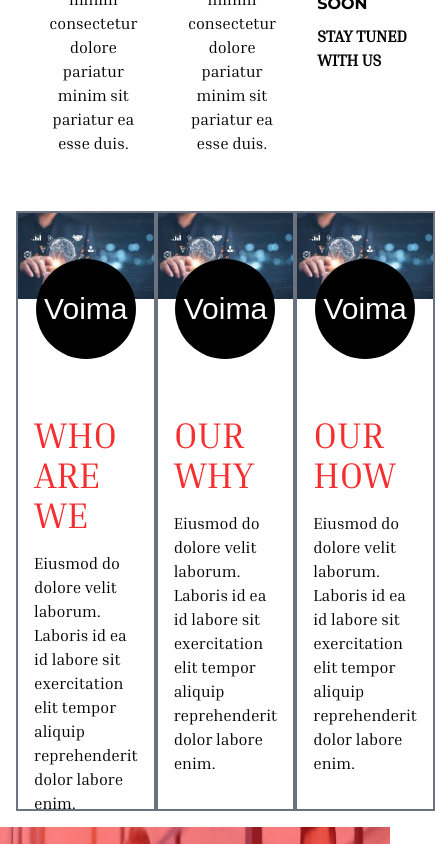
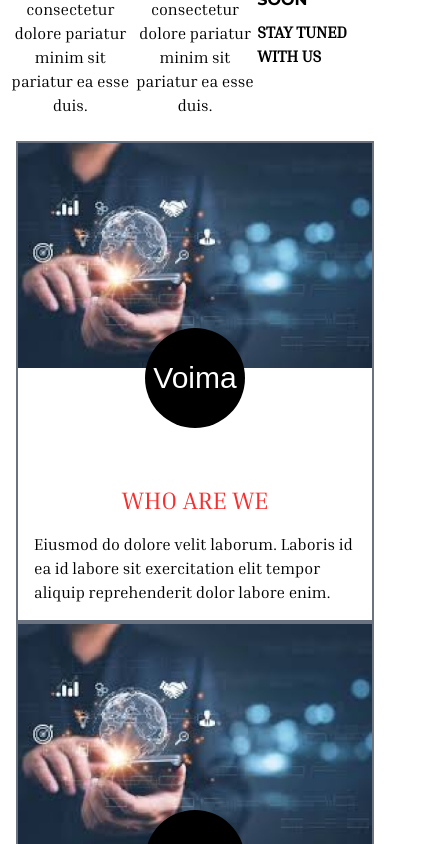
Before and after one commit to Voimahub/website, a Next.js app: page / in a window 390 px wide. Shown: the part 2240-3084 px from the top of the page, 435 px wide, since content can reach past the window. Built offline with nearby package versions, Linux system fonts and the light colour scheme; a web font is replaced by a local one.

Commit message:
fix layout issue home page

```diff
--- a/app/page.jsx
+++ b/app/page.jsx
@@ -86,7 +86,7 @@ export default function Home() {
           />
         </div>
       </div>
-      <div className=" flex justify-between items-center gap-8 p-10">
+      <div className="w-full flex justify-between items-center sm:gap-8 p-2 ">
         <div className=" flex-1 flex flex-col gap-4 justify-between items-center ">
           <Image src={Mission} alt="our mission photo" />
           <h1 className=" text-2xl">MISSION</h1>
@@ -109,7 +109,7 @@ export default function Home() {
           <Image
             src={PhoneApp}
             alt="Phone app"
-            className=" h-full w-full flex-1"
+            className=" h-full  flex-1 w-40"
           />
           <h1
             className={`text-[#f52f2f] font-black text-xl flex-1 ${MontserratBold.className}`}
@@ -122,10 +122,14 @@ export default function Home() {
           <h1 className=" font-black">STAY TUNED WITH US</h1>
         </div>
       </div>
-      <div className=" flex p-4">
-        <div className=" flex flex-col h-[600px] border-2 border-gray-500">
+      <div className="w-full flex flex-col sm:flex-row p-4">
+        <div className=" flex-1 flex flex-col  border-2 border-gray-500">
           <div className=" bg-white">
-            <Image src={DescriptionImage} alt="Description Image " />
+            <Image
+              src={DescriptionImage}
+              className=" flex-1 "
+              alt="Description Image "
+            />
           </div>
           <div className=" bg-white flex flex-col relative">
             <div className=" h-[100px] w-[100px] rounded-full bg-black text-white flex justify-center items-center  place-self-center relative bottom-10">
@@ -138,7 +142,9 @@ export default function Home() {
             </div>
           </div>
           <div className=" flex-1 flex flex-col items-center p-4 ">
-            <h1 className=" text-4xl text-[#f52f2f]">WHO ARE WE</h1>
+            <h1 className=" text-center text-2xl sm:text-4xl text-[#f52f2f]">
+              WHO ARE WE
+            </h1>
             <h1 className="mt-4">
               Eiusmod do dolore velit laborum. Laboris id ea id labore sit
               exercitation elit tempor aliquip reprehenderit dolor labore enim.
@@ -146,9 +152,13 @@ export default function Home() {
           </div>
         </div>
 
-        <div className=" flex flex-col h-[600px] border-2 border-gray-500">
+        <div className=" flex-1 flex flex-col  border-2 border-gray-500">
           <div className=" bg-white">
-            <Image src={DescriptionImage} alt="Description Image " />
+            <Image
+              src={DescriptionImage}
+              className=" flex-1"
+              alt="Description Image "
+            />
           </div>
           <div className=" bg-white flex flex-col relative">
             <div className=" h-[100px] w-[100px] rounded-full bg-black text-white flex justify-center items-center  place-self-center relative bottom-10">
@@ -161,7 +171,9 @@ export default function Home() {
             </div>
           </div>
           <div className=" flex-1 flex flex-col items-center p-4 ">
-            <h1 className=" text-4xl text-[#f52f2f]">OUR WHY</h1>
+            <h1 className="  text-center text-2xl sm:text-4xl text-[#f52f2f]">
+              OUR WHY
+            </h1>
             <h1 className="mt-4">
               Eiusmod do dolore velit laborum. Laboris id ea id labore sit
               exercitation elit tempor aliquip reprehenderit dolor labore enim.{" "}
@@ -169,9 +181,13 @@ export default function Home() {
           </div>
         </div>
 
-        <div className=" flex flex-col h-[600px] border-2 border-gray-500">
+        <div className=" flex-1 flex flex-col  border-2 border-gray-500">
           <div className=" bg-white">
-            <Image src={DescriptionImage} alt="Description Image " />
+            <Image
+              src={DescriptionImage}
+              className="  flex-1 "
+              alt="Description Image "
+            />
           </div>
           <div className=" bg-white flex flex-col relative">
             <div className=" h-[100px] w-[100px] rounded-full bg-black text-white flex justify-center items-center  place-self-center relative bottom-10">
@@ -184,7 +200,9 @@ export default function Home() {
             </div>
           </div>
           <div className=" flex-1 flex flex-col items-center p-4 ">
-            <h1 className=" text-4xl text-[#f52f2f]">OUR HOW</h1>
+            <h1 className=" text-center text-2xl sm:text-4xl text-[#f52f2f]">
+              OUR HOW
+            </h1>
             <h1 className="mt-4">
               Eiusmod do dolore velit laborum. Laboris id ea id labore sit
               exercitation elit tempor aliquip reprehenderit dolor labore enim.{" "}
@@ -208,7 +226,7 @@ export default function Home() {
             deserunt cupidatat veniam in sunt incididunt non dolor.
           </p>
         </div>
-        <div className=" relative -top-28">
+        <div className="">
           <div className=" text-white grid grid-cols-2 sm:grid-cols-4 gap-2 p-4 ">
             <HelpTiles
               title={"MAKE A DIFFERENCE"}
@@ -293,7 +311,7 @@ export default function Home() {
           <h1 className="  text-5xl text-[#f52f2f] p-2 border-b-2 border-[#f52f2f]  font-extrabold text-center">
             OUR IMPACT
           </h1>
-          <div className=" w-full flex justify-between items-center mt-4 gap-8 px-20 pt-10 ">
+          <div className=" w-full flex justify-between items-center mt-4 gap-8 p-2  pt-10 ">
             <div className=" flex flex-col justify-center items-center gap-2s font-bold">
               <Image src={Volunteer} alt="volunteer photo" />
               <h1 className="text-[#f52f2f] text-3xl">500</h1>
```
